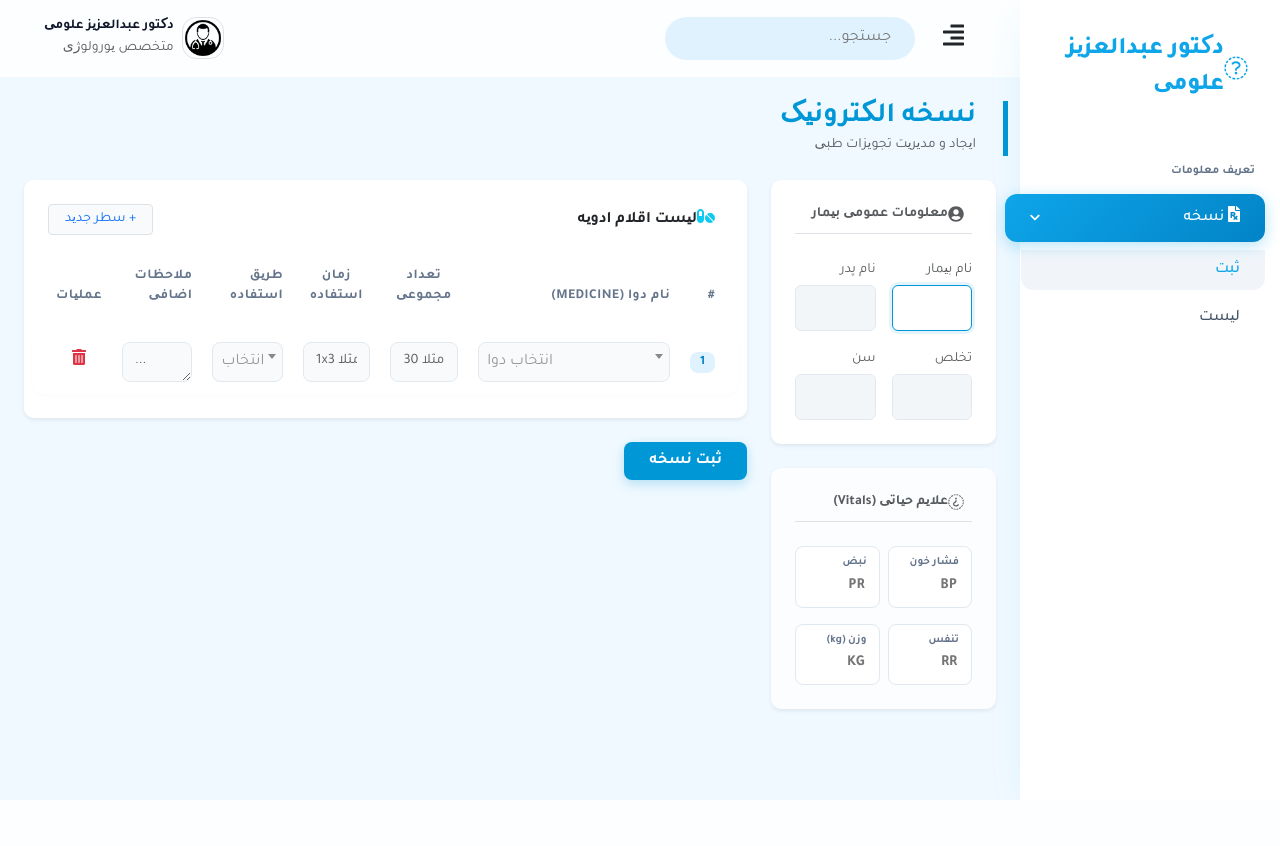
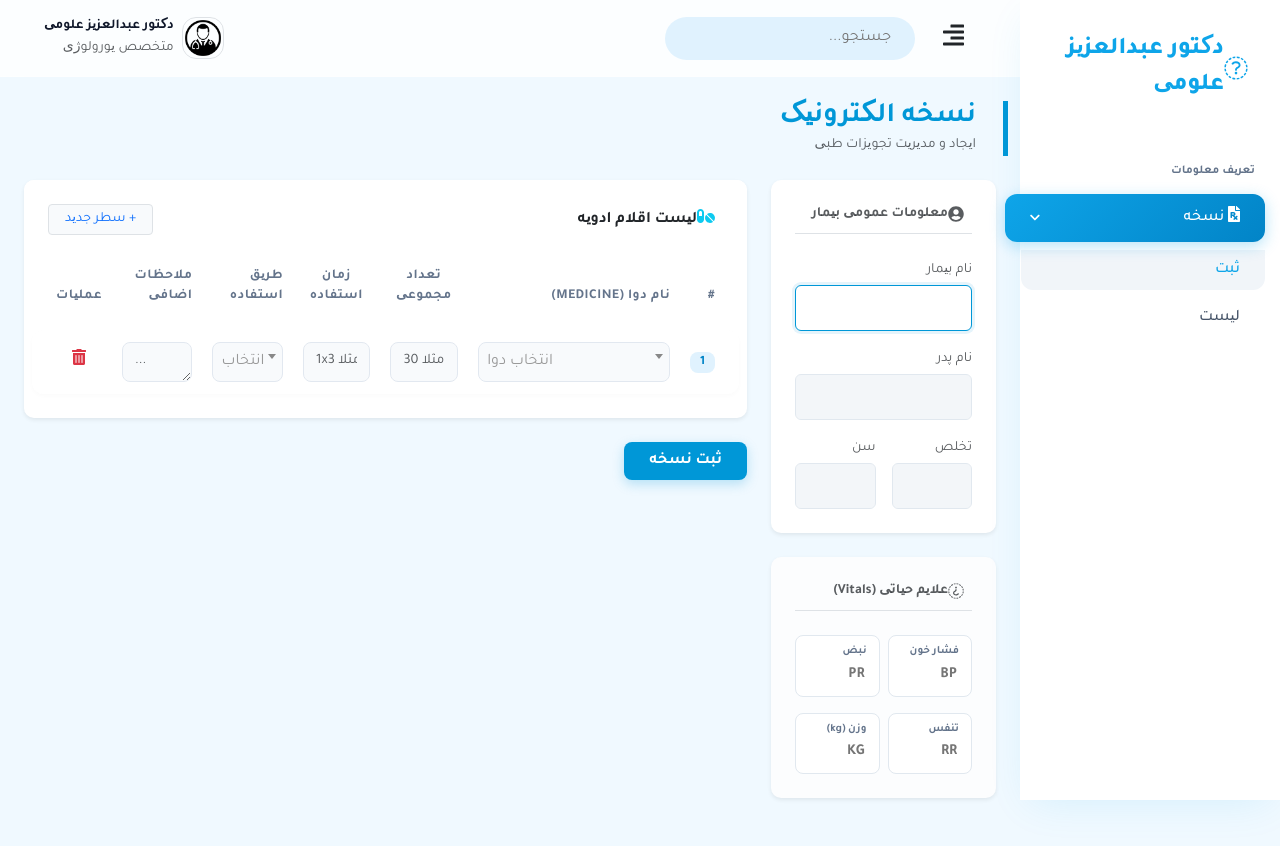
Before and after one commit to MostafaAzizOlumee/olumee-clininc, a PHP site: page /prescription-add.php in a window 1280 px wide. Before the commit the page ends 800 px from the top, so only its background shows below. Run offline with PHP 8.4, Linux system fonts and the light colour scheme; lists and menus that the app fills with data are empty; some libraries are stand-ins or nearby versions.

Commit message:
+ Some minore UX and UI Changes

```diff
--- a/assets/css/prescription-print.css
+++ b/assets/css/prescription-print.css
@@ -26,6 +26,10 @@ body {
 .fa-font{
     font-family: 'Noto Naskh Arabic', serif;
 
+}
+
+.text-capitalize {
+    text-transform: capitalize;
 }
 
 .rx-content{
--- a/prescription-add.php
+++ b/prescription-add.php
@@ -153,11 +153,11 @@ if( $_SERVER['REQUEST_METHOD'] === "POST" ){
                                                     <span class="fw-bold small">معلومات عمومی بیمار</span>
                                                 </div>
                                                 <div class="row g-3">
-                                                    <div class="col-md-6">
+                                                    <div class="col-md-12">
                                                         <label class="small text-muted mb-1">نام بیمار</label>
                                                         <input type="text" autofocus name="first_name" class="form-control dir-ltr sidebar-style-input">
                                                     </div>
-                                                    <div class="col-md-6">
+                                                    <div class="col-md-12">
                                                         <label class="small text-muted mb-1">نام پدر</label>
                                                         <input type="text" name="father_name" class="form-control dir-ltr sidebar-style-input">
                                                     </div>
--- a/prescription-print-a4.php
+++ b/prescription-print-a4.php
@@ -57,7 +57,7 @@
         <section class="patient-grid">
             <div class="p-item">
                 <strong>NAME</strong>
-                <span class="fa-font">
+                <span class="fa-font text-capitalize">
                     <?= clean_data($prescription['first_name']) ?? ""?>
                     <?= clean_data($prescription['father_name']) ?? ""?>
                     <?= clean_data($prescription['last_name']) ?? ""?>
@@ -116,7 +116,7 @@
                     <tr>
                         <td><?= str_pad($counter++, 2, '0', STR_PAD_LEFT) ?></td>
                         <td>
-                            <strong>
+                            <strong class="text-capitalize">
                                 <?= clean_data($medicine['medicine_type']) ?>.
                                 <?= clean_data($medicine['generic_name']) ?>
                                 <?= clean_data($medicine['dose']) ?>
```
